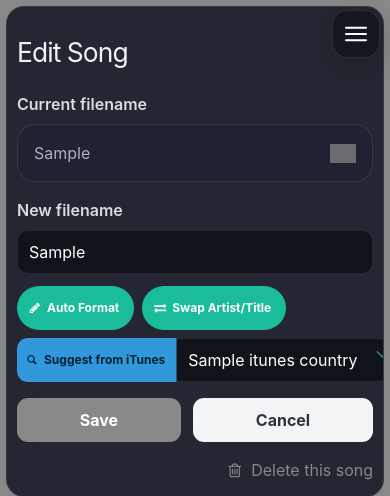
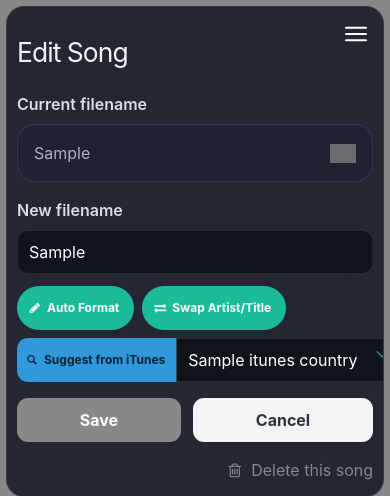
Before and after one commit to Micpi/KaraoPi, a Python web app: template pikaraoke/templates/edit.html in a window 390 px wide. Shown: the top 496 px of the page. Run offline with Jinja, Linux system fonts and the light colour scheme; the template is opened without the code that fills it: most values are stand-ins (such as "Sample title", 1, 10 or a date in 2020); some libraries are stand-ins or nearby versions; grey boxes are pictures that could not be loaded.

Commit message:
v1.23.44

```diff
--- a/pikaraoke/static/custom.css
+++ b/pikaraoke/static/custom.css
@@ -2002,15 +2002,21 @@ input[type="range"] {
   }
 
   .app-shell > .navbar {
-    position: static;
+    position: fixed;
+    top: 0;
+    right: 0;
+    z-index: 2147483645;
     display: block;
     width: 0;
     height: 0;
     min-height: 0;
     padding: 0;
     border: 0;
+    overflow: visible;
     background: transparent !important;
     box-shadow: none;
+    backdrop-filter: none;
+    -webkit-backdrop-filter: none;
   }
 
   .app-shell > .navbar .navbar-brand {
@@ -2049,14 +2055,23 @@ input[type="range"] {
     min-height: 48px;
     margin: 0;
     padding: 0;
-    border: 1px solid rgba(255, 255, 255, .1);
-    border-radius: 15px;
-    background: rgba(15, 17, 25, .68);
+    border: 0;
+    border-radius: 0;
+    background: transparent;
     color: white;
-    box-shadow: 0 8px 24px rgba(0, 0, 0, .18);
-    backdrop-filter: blur(14px);
-    -webkit-backdrop-filter: blur(14px);
+    box-shadow: none;
+    backdrop-filter: none;
+    -webkit-backdrop-filter: none;
     touch-action: manipulation;
+  }
+
+  body > .page-menu-toggle:hover,
+  body > .page-menu-toggle:focus,
+  body > .page-menu-toggle.is-active {
+    border: 0;
+    background: transparent;
+    box-shadow: none;
+    color: white;
   }
 
   .page-menu-toggle .page-menu-icon {
--- a/pikaraoke/version.py
+++ b/pikaraoke/version.py
@@ -1 +1 @@
-__version__ = "1.23.43"  # {x-release-please-version}
+__version__ = "1.23.44"  # {x-release-please-version}
```
